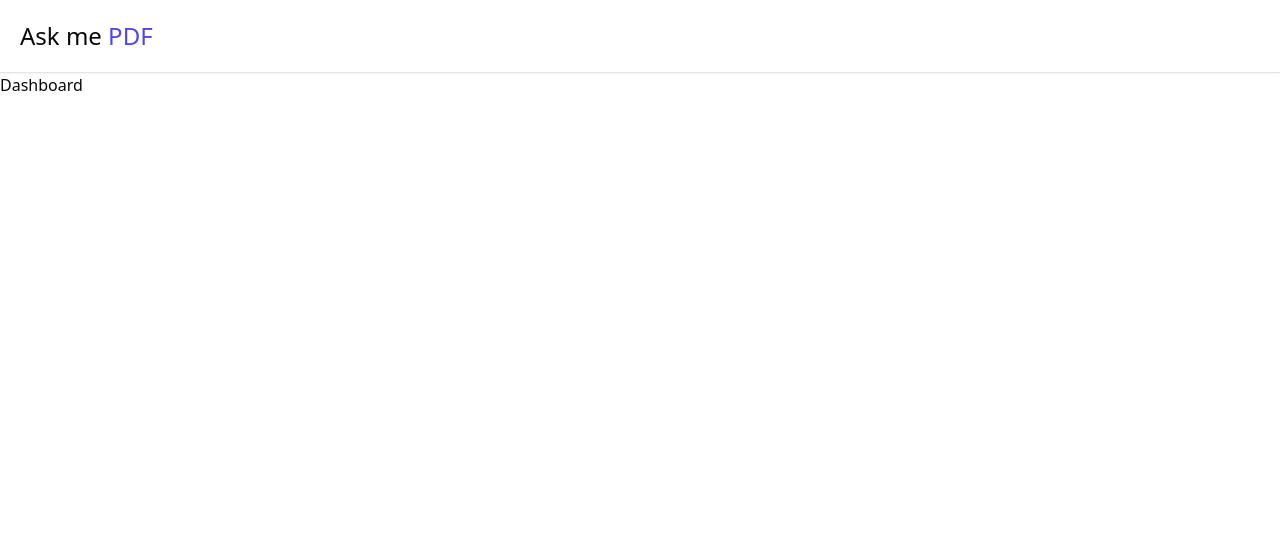
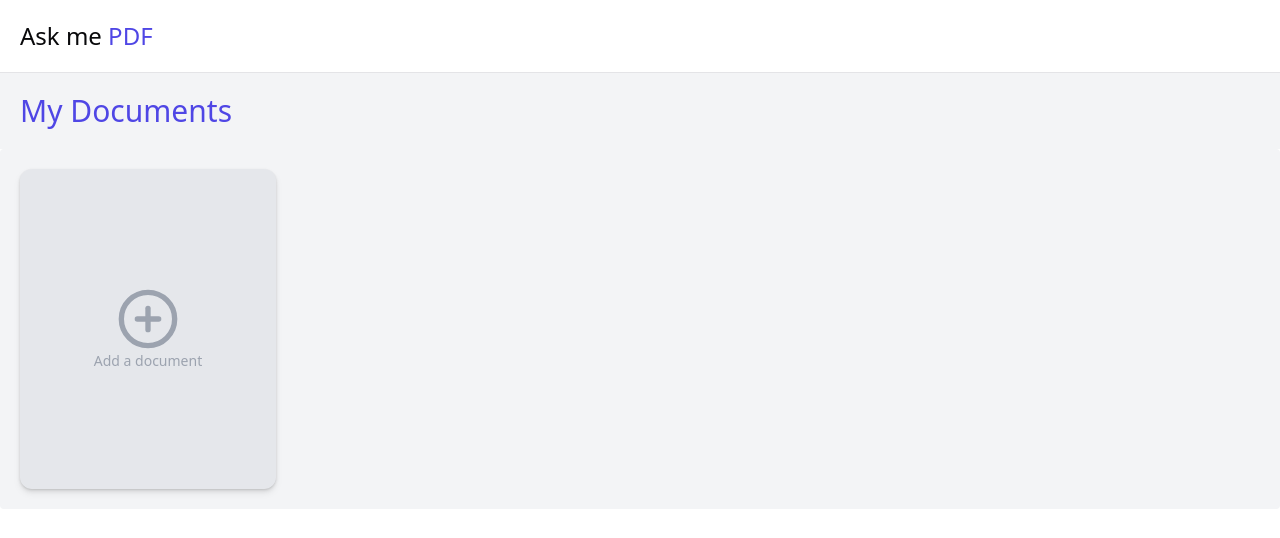
Before and after one commit to MahsinSaifullah/ask-me-pdf, a Next.js app: page /dashboard in a window 1280 px wide. Shown: the top 538 px of the page. Built offline with nearby package versions, Linux system fonts and the light colour scheme; no server answers.

Commit message:
feat: add dashboard page with placeholder document

```diff
--- a/app/dashboard/page.tsx
+++ b/app/dashboard/page.tsx
@@ -1,5 +1,14 @@
+import Documents from '@/components/Documents';
+
 const Dashboard = () => {
-  return <div>Dashboard</div>;
+  return (
+    <div className="h-full max-w-7xl mx-auto">
+      <h1 className="text-3xl p-5 bg-gray-100 font-extralight text-indigo-600">
+        My Documents
+      </h1>
+      <Documents />
+    </div>
+  );
 };
 
 export default Dashboard;
--- /dev/null
+++ b/components/Documents.tsx
@@ -0,0 +1,11 @@
+import PlaceholderDocument from './PlaceholderDocument';
+
+const Documents = () => {
+  return (
+    <div className="flex flex-wrap p-5 bg-gray-100 justify-center lg:justify-start rounded-sm gap-5 max-w-7xl mx-auto">
+      <PlaceholderDocument />
+    </div>
+  );
+};
+
+export default Documents;
--- /dev/null
+++ b/components/PlaceholderDocument.tsx
@@ -0,0 +1,24 @@
+'use client';
+
+import { PlusCircleIcon } from 'lucide-react';
+import { Button } from './ui/button';
+import { useRouter } from 'next/navigation';
+
+const PlaceholderDocument = () => {
+  const router = useRouter();
+
+  const handleClick = () => {
+    router.push('/dashboard/upload');
+  };
+  return (
+    <Button
+      onClick={handleClick}
+      className="flex flex-col items-center justify-center w-64 h-80 rounded-xl bg-gray-200 drop-shadow-md text-gray-400"
+    >
+      <PlusCircleIcon className="h-16 w-16" />
+      <p>Add a document</p>
+    </Button>
+  );
+};
+
+export default PlaceholderDocument;
```
